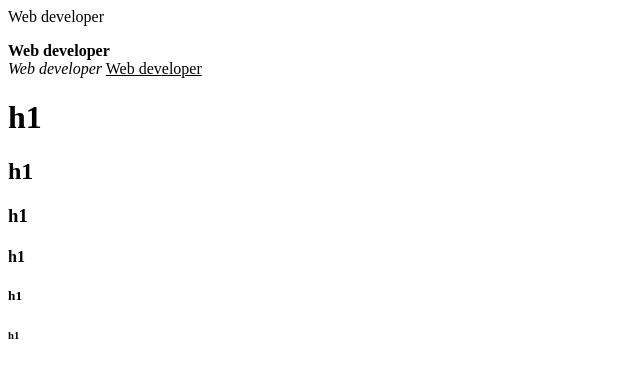
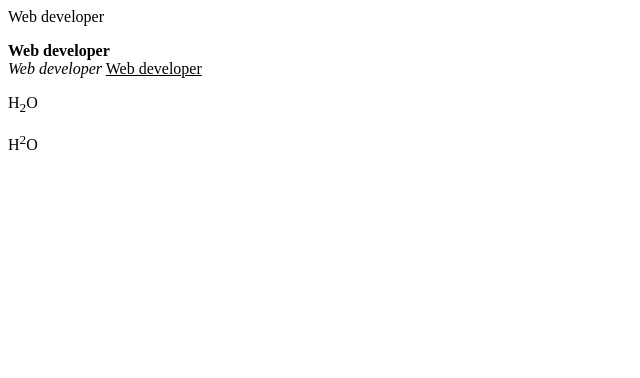
Before and after one commit to ibrahim-pk/htmlAllTag, a plain HTML site: page index.html in a window 1280 px wide. Shown: the whole page, without its empty margins (0-640 px from the left). Drawn offline with Linux system fonts and the light colour scheme.

Commit message:
add sub sup tag

```diff
--- a/index.html
+++ b/index.html
@@ -19,13 +19,17 @@
 
    <u>Web developer</u>
 
-  <h1>h1</h1>
+  <!-- <h1>h1</h1>
   <h2>h1</h2>
   <h3>h1</h3>
   <h4>h1</h4>
   <h5>h1</h5>
-  <h6>h1</h6>
+  <h6>h1</h6> -->
 
+<!-- useing sub tag -->
+
+<p>H<sub>2</sub>O</p>
+<p>H<sup>2</sup>O</p>
 
 
  </body>
```
